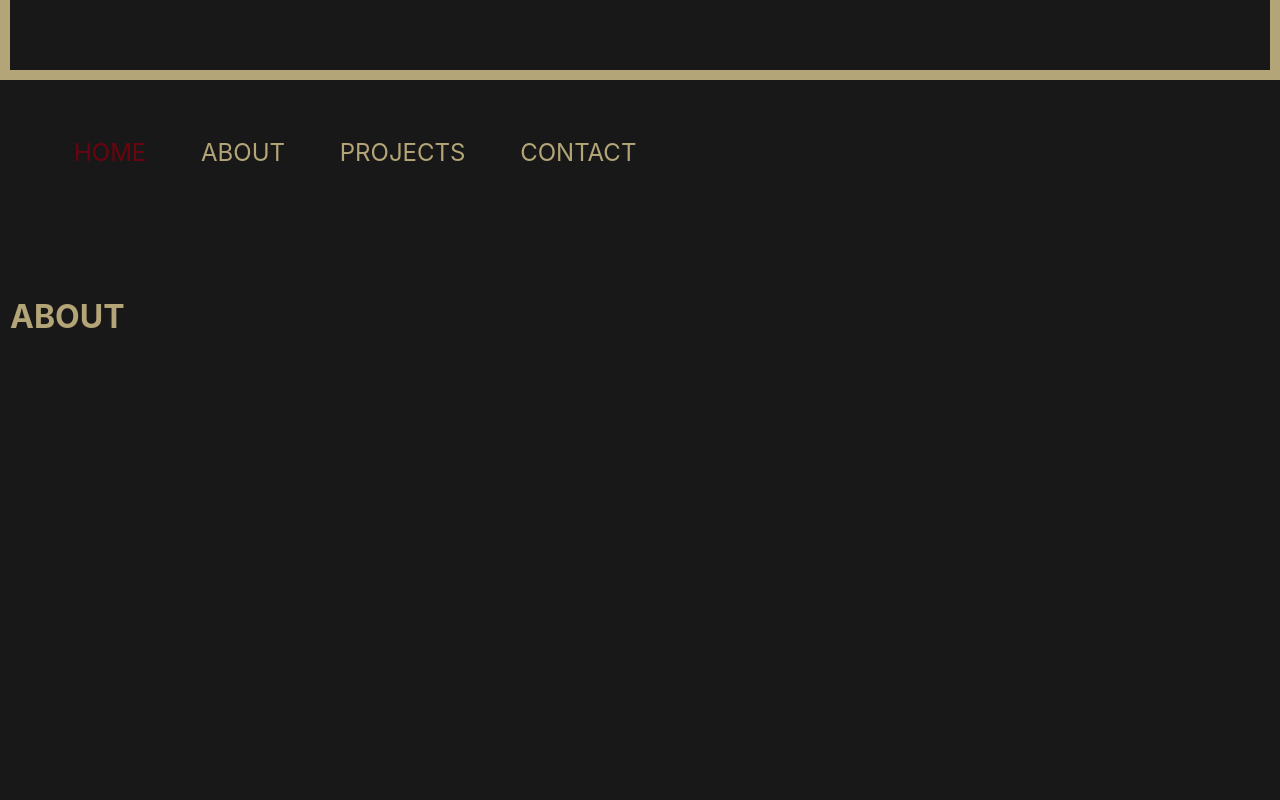
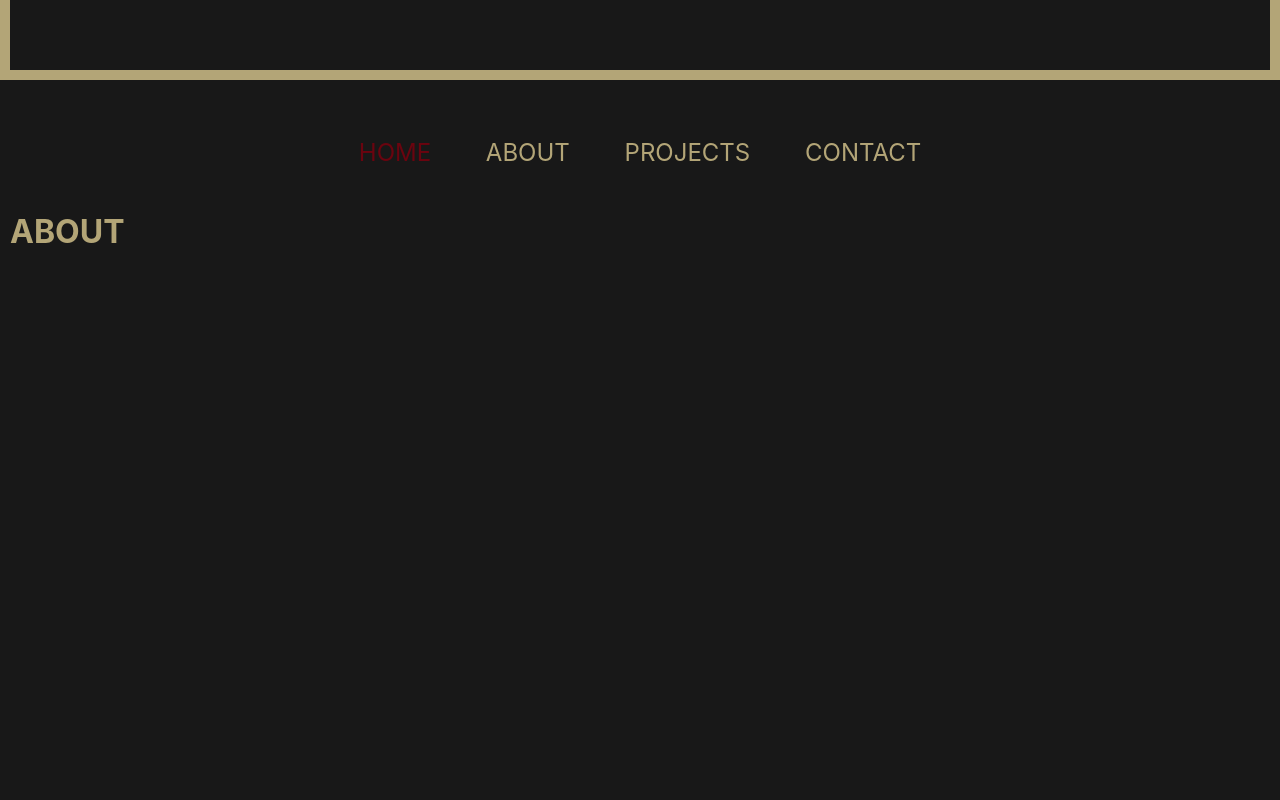
Before and after one commit to meghein/portfolio, a Svelte app: page / in a window 1280 px wide. Shown: the part 720-1520 px from the top of the page. Built offline with nearby package versions, Linux system fonts and the light colour scheme; no server answers.

Commit message:
center navbar

```diff
--- a/src/components/About.svelte
+++ b/src/components/About.svelte
@@ -5,9 +5,9 @@
 <style type="text/scss">
   #about {
     min-height: 95vh;
-    margin-top: 80px;
+    margin-top: 60px;
     h1 {
-    padding-top: 50px;
+    padding-top: 30px;
     }
   }
 </style>
--- a/src/components/App.svelte
+++ b/src/components/App.svelte
@@ -20,7 +20,7 @@
     min-height: 100vh;
 		padding: 1em;
 		max-width: 240px;
-		margin: 0 auto;
+		margin: 0;
     h1 {
       font-size: 4em;
       font-weight: 100;
--- a/src/components/Nav.svelte
+++ b/src/components/Nav.svelte
@@ -33,7 +33,17 @@
 </script>
 
 <style type="text/scss">
-	#nav-items{
+  #main-nav {
+    position: absolute;
+    width: 100%;
+    margin-left: auto;
+    margin-right: auto;
+    left: 0;
+    right: 0;
+    text-align: center;
+  }
+  #nav-items{
+    padding-inline-start: 0;
     li{
       display : inline;
       padding: 1em;
@@ -49,6 +59,7 @@
   .fixed {
     position: fixed;
     top: 0;
+    width: 100%;
   }
 </style>
 
```
